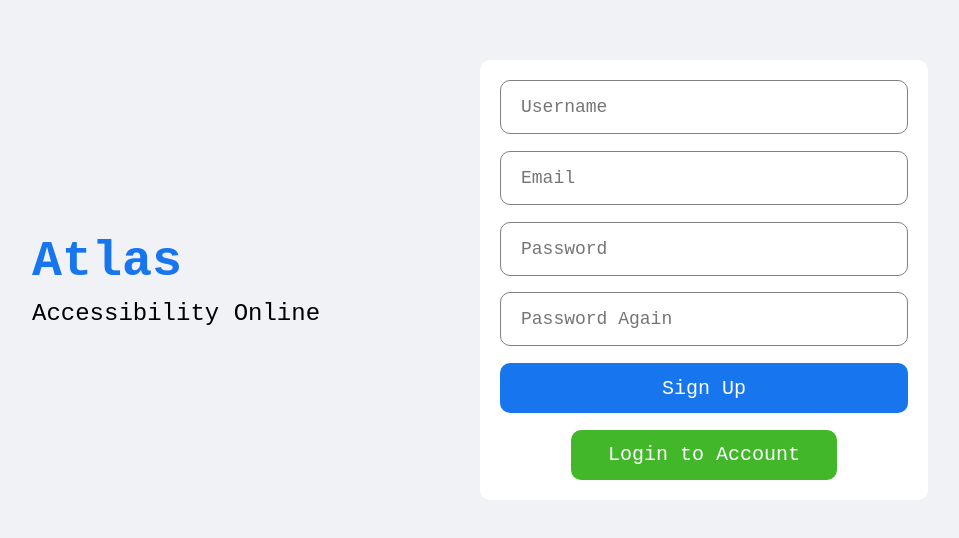
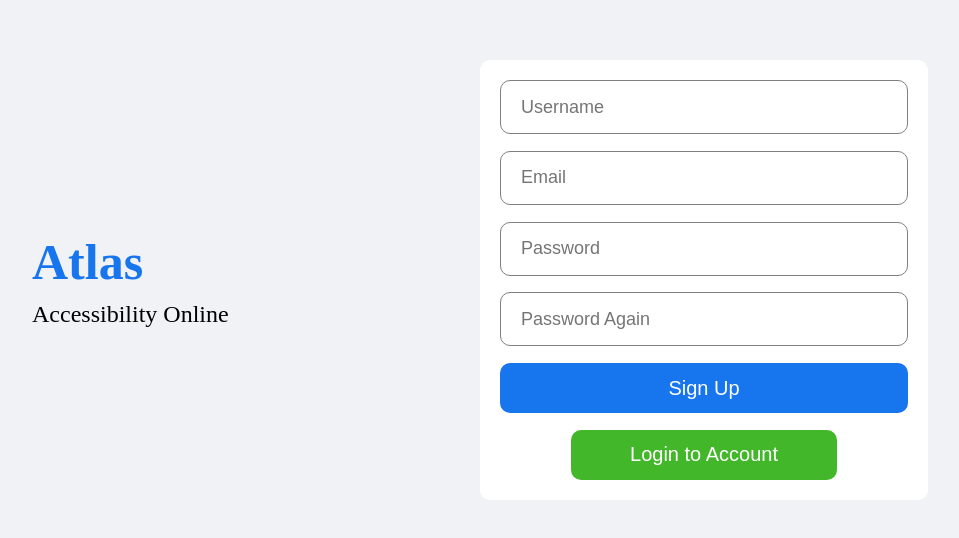
Before and after one commit to nallylatwit/AtlasSeniorProject, a React (Create React App) app in the folder app-react/: page / in a window 1280 px wide. Shown: the part 120-658 px from the top of the page, without its empty margins (160-1119 px from the left). Built offline with nearby package versions, Linux system fonts and the light colour scheme.

Commit message:
font change

```diff
--- a/app-react/public/assets/style.css
+++ b/app-react/public/assets/style.css
@@ -1,4 +1,3 @@
 *{
     margin: 0;
-    font-family: 'Courier New';
 }
--- a/app-react/src/components/rightbar/Rightbar.jsx
+++ b/app-react/src/components/rightbar/Rightbar.jsx
@@ -18,7 +18,7 @@ export default function Rightbar({user}) {
   useEffect(() => {
     setFollowed(currentUser.following.includes(user?.id));
 
-  }, [currentUser, user.id])
+  }, [currentUser, user])
 
 
   useEffect(() => {
```
